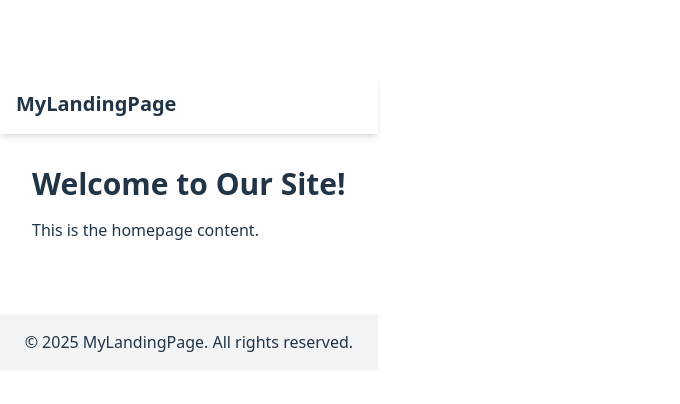
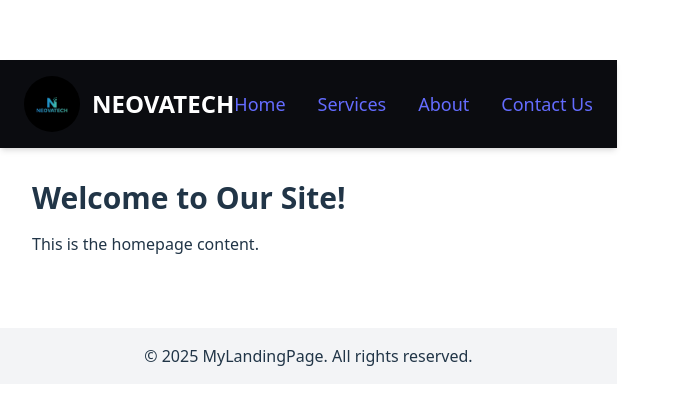
Before and after one commit to neovatech/neovatechLanding, a React (Vite) app: page / in a window 1280 px wide. Shown: the part 178-582 px from the top of the page, without its empty margins (0-680 px from the left). Built offline with nearby package versions, Linux system fonts and the light colour scheme.

Commit message:
new file:   .codesandbox/tasks.json 	new file:   public/logo.jpg 	modified:   src/components/Navbar.jsx

```diff
--- a/src/components/Navbar.jsx
+++ b/src/components/Navbar.jsx
@@ -1,7 +1,114 @@
+import React, { useState } from "react";
+
 const Navbar = () => {
+  const [isOpen, setIsOpen] = useState(false);
+
   return (
-    <nav className="bg-white shadow-md p-4">
-      <h1 className="text-xl font-bold">MyLandingPage</h1>
+    <nav className="bg-[#0B0C10] text-white px-6 py-4 flex justify-between items-center shadow-md">
+      {/* Logo */}
+      <div className="flex items-center space-x-3">
+        <img
+          src="/logo.jpg"
+          alt="Logo"
+          className="h-14 w-14 rounded-full object-cover"
+        />
+        <span className="text-2xl font-bold">NEOVATECH</span>
+      </div>
+
+      {/* Desktop Menu */}
+      <ul className="hidden md:flex space-x-8 text-lg">
+        <li>
+          <a href="#home" className="hover:text-[#00BFFF] transition">
+            Home
+          </a>
+        </li>
+        <li>
+          <a href="#services" className="hover:text-[#00BFFF] transition">
+            Services
+          </a>
+        </li>
+        <li>
+          <a href="#about" className="hover:text-[#00BFFF] transition">
+            About
+          </a>
+        </li>
+        <li>
+          <a href="#contact" className="hover:text-[#00BFFF] transition">
+            Contact Us
+          </a>
+        </li>
+      </ul>
+
+      {/* Mobile Menu Button */}
+      <div className="md:hidden">
+        <button onClick={() => setIsOpen(!isOpen)}>
+          <svg
+            className="w-8 h-8 text-black"
+            fill="none"
+            stroke="currentColor"
+            viewBox="0 0 24 24"
+            xmlns="http://www.w3.org/2000/svg"
+          >
+            {isOpen ? (
+              <path
+                strokeLinecap="round"
+                strokeLinejoin="round"
+                strokeWidth={2}
+                d="M6 18L18 6M6 6l12 12"
+              />
+            ) : (
+              <path
+                strokeLinecap="round"
+                strokeLinejoin="round"
+                strokeWidth={2}
+                d="M4 8h16M4 16h16"
+              />
+            )}
+          </svg>
+        </button>
+      </div>
+
+      {/* Mobile Dropdown Menu */}
+      {isOpen && (
+        <ul className="fixed inset-0 top-20 bg-[#0B0C10] flex flex-col items-center space-y-8 pt-10 text-lg md:hidden z-50">
+          <li>
+            <a
+              href="#home"
+              onClick={() => setIsOpen(false)}
+              className="hover:text-[#00BFFF]"
+            >
+              Home
+            </a>
+          </li>
+          <li>
+            <a
+              href="#services"
+              onClick={() => setIsOpen(false)}
+              className="hover:text-[#00BFFF]"
+            >
+              Services
+            </a>
+          </li>
+          <li>
+            <a
+              href="#about"
+              onClick={() => setIsOpen(false)}
+              className="hover:text-[#00BFFF]"
+            >
+              About
+            </a>
+          </li>
+          <li>
+            <a
+              href="#contact"
+              onClick={() => setIsOpen(false)}
+              className="hover:text-[#00BFFF]"
+            >
+              Contact Us
+            </a>
+          </li>
+        </ul>
+      )}
     </nav>
   );
 };
```
Also changed, not shown: .codesandbox/tasks.json (added), public/logo.jpg (added).
